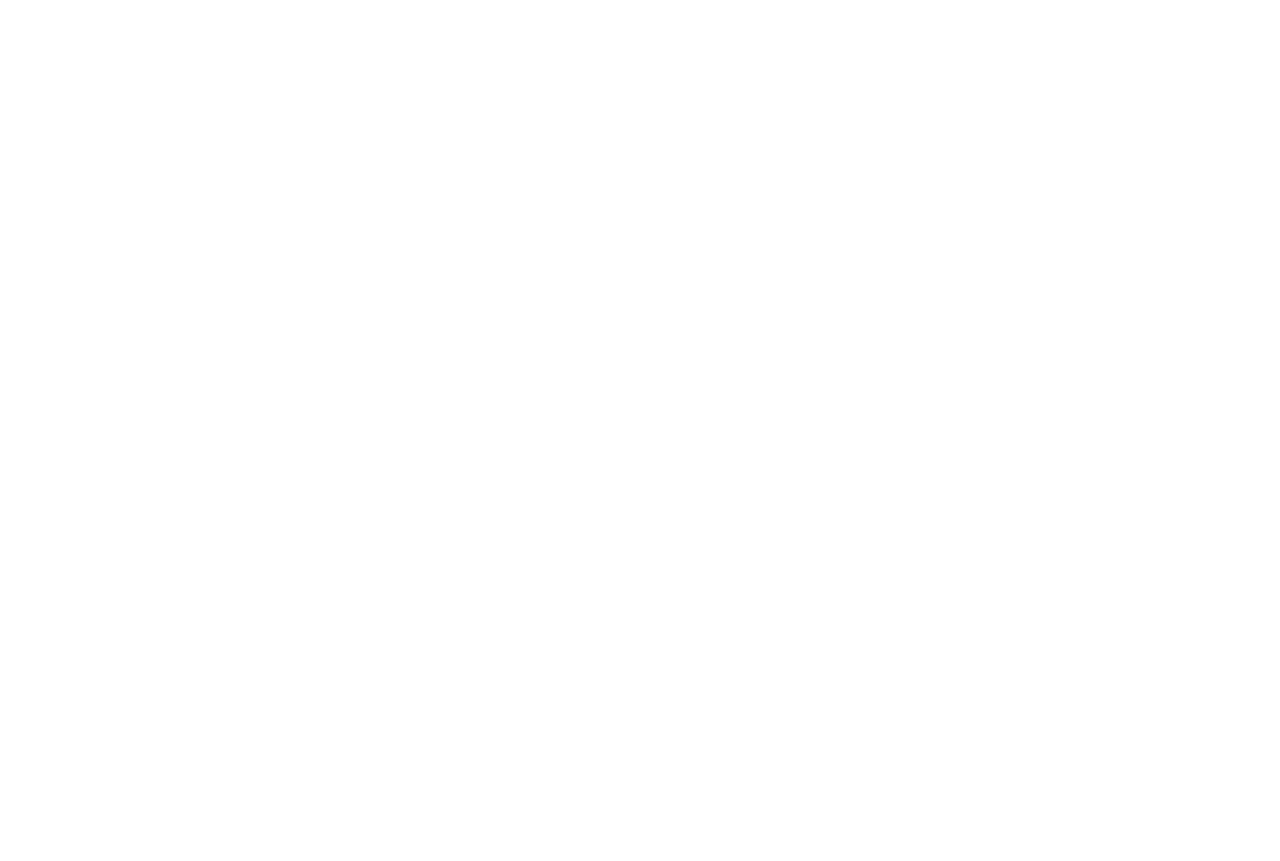
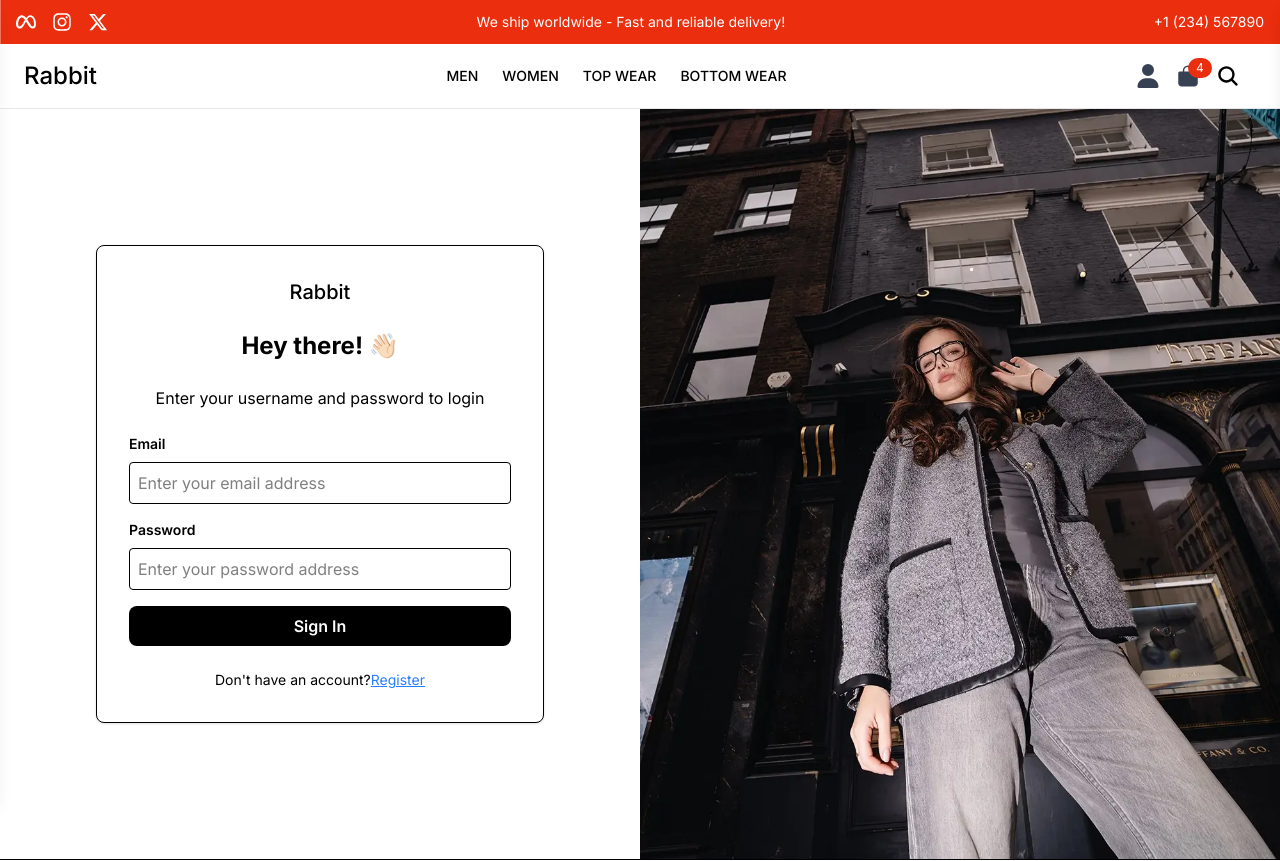
Before and after one commit to Navneet072300/ecommerce, a React (Vite) app: page /login in a window 1280 px wide. Before the commit this address had no page. Shown: the top 861 px of the page. Before the commit the page ends 800 px from the top, so only its background shows below. Built offline with nearby package versions, Linux system fonts and the light colour scheme.

Commit message:
update App.jsx

```diff
--- a/src/App.jsx
+++ b/src/App.jsx
@@ -2,6 +2,7 @@
 import UserLayout from "./components/Layout/UserLayout";
 import Home from "./pages/Home";
 import { Toaster } from "sonner";
+import Login from "./pages/Login";
 
 function App() {
   return (
@@ -10,6 +11,7 @@
       <Routes>
         <Route path="/" element={<UserLayout />}>
           <Route index element={<Home />} />
+          <Route path="login" element={<Login />} />
         </Route>
         <Route></Route>
       </Routes>
--- /dev/null
+++ b/src/pages/Login.jsx
@@ -0,0 +1,69 @@
+import { useState } from "react";
+import { Link } from "react-router-dom";
+// @ts-ignore
+import login from "../assets/login.webp";
+
+const Login = () => {
+  const [email, setEmail] = useState("");
+  const [password, setPassword] = useState("");
+
+  return (
+    <div className="flex">
+      <div className="w-full md:w-1/2 flex flex-col justify-center items-center p-8 md:p-12">
+        <form className="w-full max-w-md bg-white p-8 rounded-lg shadow-sm border">
+          <div className="flex justify-center mb-6">
+            <h2 className="text-xl font-medium">Rabbit</h2>
+          </div>
+          <h2 className="text-2xl font-bold text-center mb-6">Hey there! 👋🏻</h2>
+          <p className="text-center mb-6">
+            Enter your username and password to login
+          </p>
+          <div className="mb-4">
+            <label className="block text-sm font-semibold mb-2">Email</label>
+            <input
+              type="email"
+              value={email}
+              onChange={(e) => setEmail(e.target.value)}
+              className="w-full p-2 border rounded"
+              placeholder="Enter your email address"
+            />
+          </div>
+          <div className="mb-4">
+            <label className="block text-sm font-semibold mb-2">Password</label>
+            <input
+              type="password"
+              value={password}
+              onChange={(e) => setPassword(e.target.value)}
+              className="w-full p-2 border rounded"
+              placeholder="Enter your password address"
+            />
+          </div>
+          <button className="w-full bg-black text-white p-2 rounded-lg font-semibold hover:bg-gray-800 transition">
+            Sign In
+          </button>
+          <p className="mt-6 text-center text-sm">
+            Don't have an account?
+            <Link
+              to="/register"
+              className="text-blue-500 font-normal underline"
+            >
+              Register
+            </Link>
+          </p>
+        </form>
+      </div>
+
+      <div className="hidden md:block w-1/2 bg-gray-800">
+        <div className="h-full flex flex-col justify-center items-center">
+          <img
+            src={login}
+            alt="Login to Account"
+            className="h-[750px] w-full object-cover"
+          />
+        </div>
+      </div>
+    </div>
+  );
+};
+
+export default Login;
```
